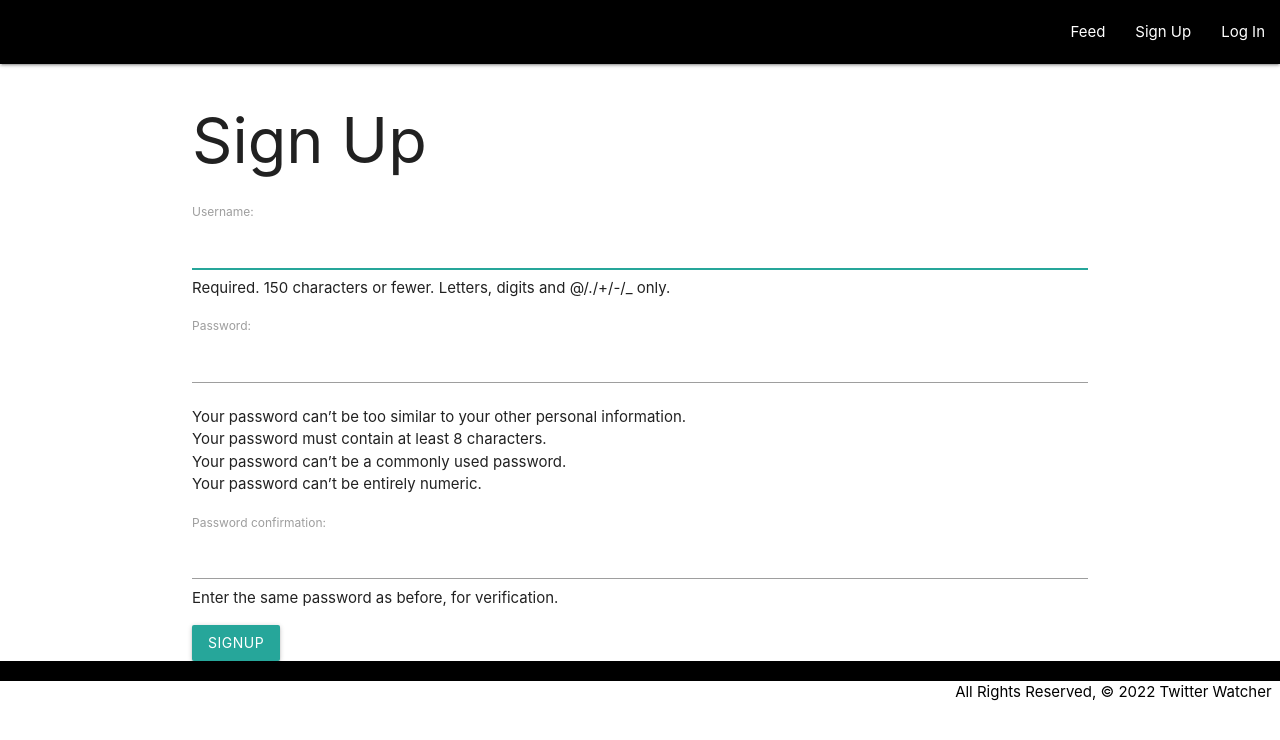
After one commit to BRAKEL3SS/twitter-watcher-project3, a Django app: page /accounts/signup/ in a window 1280 px wide. The commit adds this page. Shown: the top 740 px of the page. Run offline with Django 4.2, Linux system fonts and the light colour scheme.

Commit message:
add auth, add feed, add home

```diff
--- a/main_app/templates/base.html
+++ b/main_app/templates/base.html
@@ -18,6 +18,21 @@
                 <ul>
                 </ul>
                 <ul class="right">
+                    <li>
+                        <a href="{% url 'feed' %}">Feed</a>
+                    </li>
+                    {% if user.is_authenticated %}
+                    <li>
+                        <a href="{% url 'logout' %}">Log Out</a>
+                    </li>
+                    {% else %}
+                    <li>
+                        <a href="{% url 'signup' %}">Sign Up</a>
+                    </li>
+                    <li>
+                        <a href="{% url 'login' %}">Log In</a>
+                    </li>
+                    {% endif %}
                 </ul>
             </div>
         </nav>
--- /dev/null
+++ b/main_app/templates/feed.html
@@ -0,0 +1,6 @@
+{% extends 'base.html' %}
+{% block content %}
+
+<h1 class="red-text">This is the feed</h1>
+
+{% endblock %}
--- /dev/null
+++ b/main_app/templates/registration/signup.html
@@ -0,0 +1,18 @@
+{% extends 'base.html' %}
+{% block content %}
+
+<h1>Sign Up</h1>
+
+{% if error_message %}
+<p class="red-text">
+  {{ error_message }}
+</p>
+{% endif %}
+
+<form method="post" action="{% url 'signup' %}">
+  {% csrf_token %}
+  {{ form.as_p }}
+  <input type="submit" class="btn" value="signup">
+</form>
+
+{% endblock %}
--- a/main_app/urls.py
+++ b/main_app/urls.py
@@ -3,4 +3,6 @@ from . import views
 
 urlpatterns = [
     path('', views.home, name='home'),
+    path('accounts/signup/', views.signup, name='signup'),
+    path('feed/', views.feed, name='feed')
 ]
--- a/main_app/views.py
+++ b/main_app/views.py
@@ -1,6 +1,26 @@
-from django.shortcuts import render
+from django.shortcuts import render, redirect
+from django.contrib.auth import login
+from django.contrib.auth.forms import UserCreationForm
+
 
 # Create your views here
 
 def home(request):
     return render(request, 'home.html')
+
+def feed(request):
+    return render(request, 'feed.html')
+
+def signup(request):
+  error_message = ''
+  if request.method =='POST':
+    form = UserCreationForm(request.POST)
+    if form.is_valid():
+      user = form.save()
+      login(request, user)
+      return redirect('feed')
+    else:
+        error_message = 'Invalid Sign up - try again'
+  form = UserCreationForm()
+  context = {'form': form, 'error_message': error_message}
+  return render (request, 'registration/signup.html', context)
--- a/twitter_watcher_project3/settings.py
+++ b/twitter_watcher_project3/settings.py
@@ -121,7 +121,10 @@ USE_TZ = True
 # Static files (CSS, JavaScript, Images)
 # https://docs.djangoproject.com/en/4.0/howto/static-files/
 
-STATIC_URL = 'static/'
+STATIC_URL = '/static/'
+LOGIN_REDIRECT_URL = '/feed/'
+LOGOUT_REDIRECT_URL = '/'
+
 
 
 # Default primary key field type
```
Also changed, not shown: main_app/templates/registration/login.html (added, +13 -0 lines).
